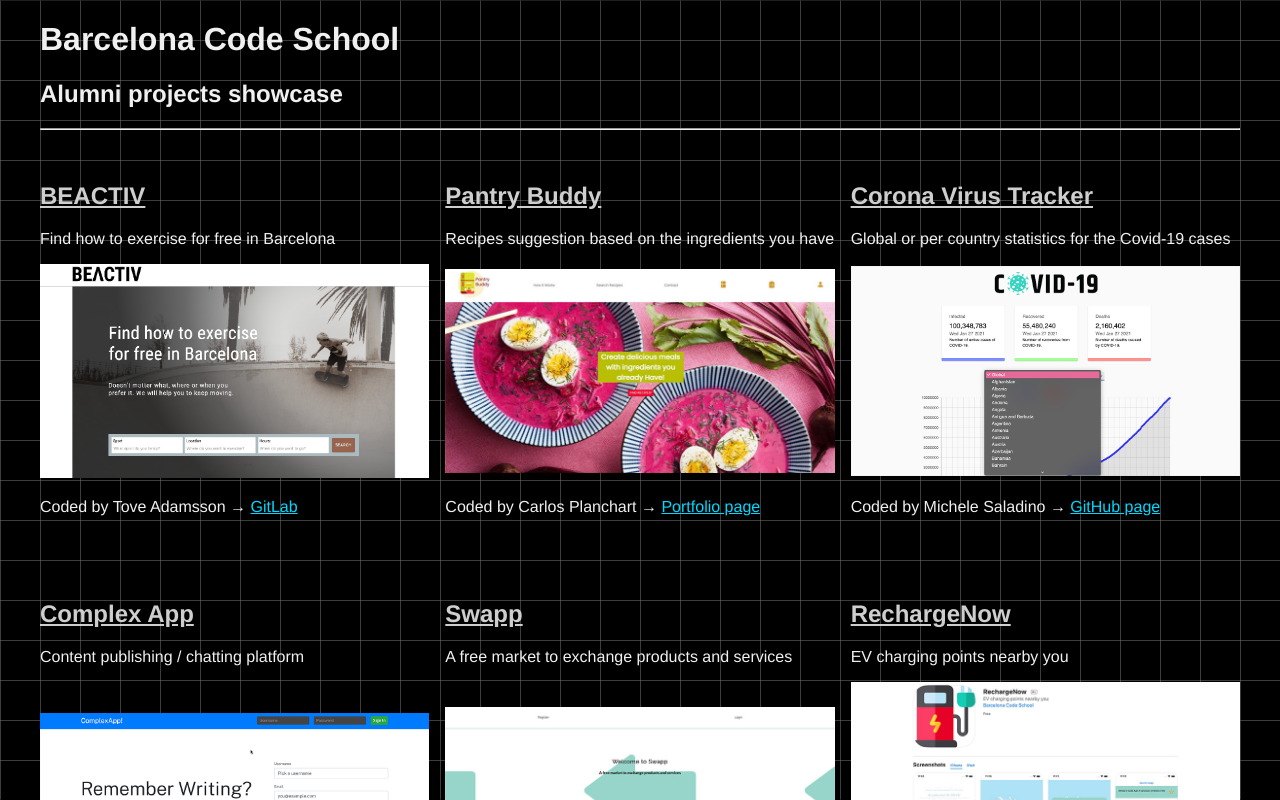
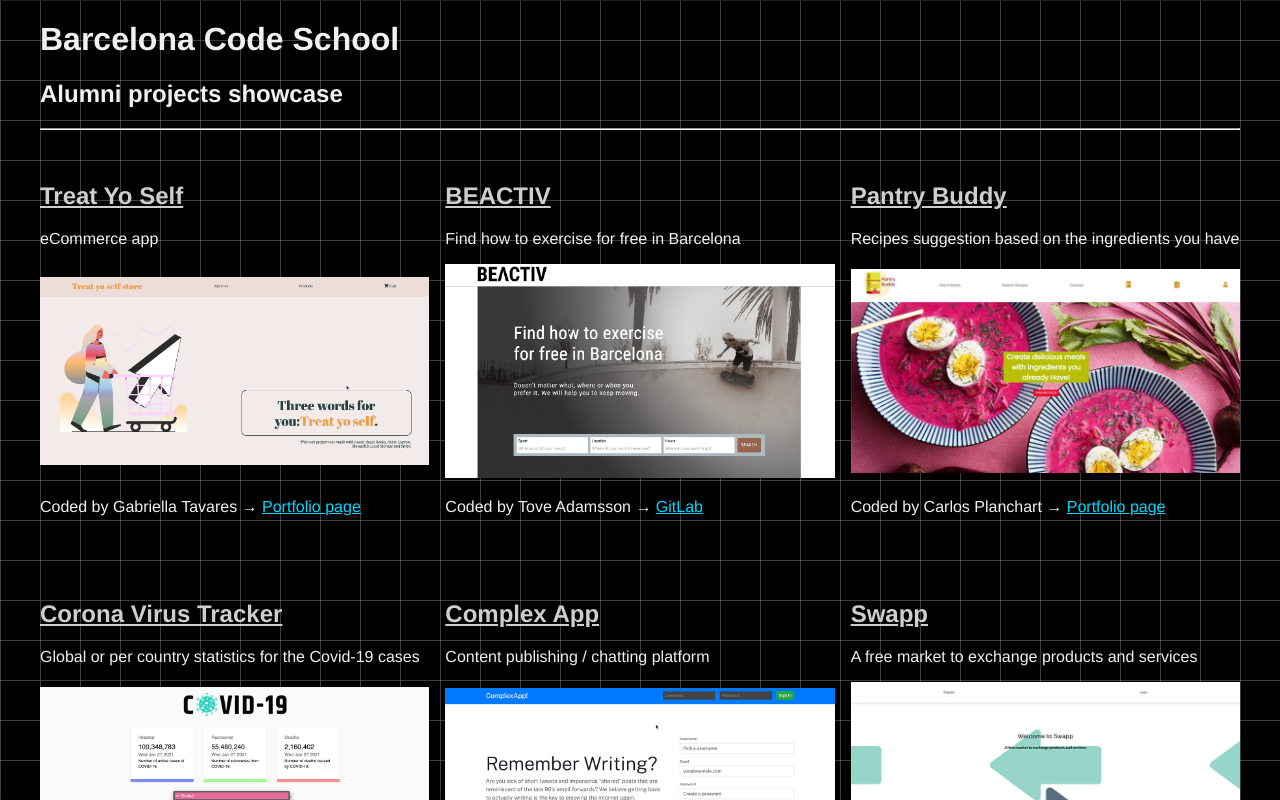
Before and after one commit to gk3000/students_projects_showcase, a React (Create React App) app: page / in a window 1280 px wide. Shown: the top 800 px of the page. Built offline with nearby package versions, Linux system fonts and the light colour scheme.

Commit message:
gabriella

```diff
--- a/src/App.js
+++ b/src/App.js
@@ -26,6 +26,8 @@
 import Corona from './pics/michele_corona.png'
 import ComplexApp from './pics/complex-app.png'
 import BEACTIV from './pics/beaktiv.jpg'
+import treatyoself from './pics/treatyoself.png'
+
 
 export default function App() {
   return (
@@ -36,6 +38,19 @@
 
 
     <Grid className={'grid'} columns={"3"}>
+
+ <section className='project'>
+    <div>
+    <h1><a href='http://157.230.23.136' target='_blank' rel="noopener noreferrer">Treat Yo Self</a></h1>
+    <p>eCommerce app</p>
+    </div>
+    <a href='http://157.230.23.136' target='_blank' rel="noopener noreferrer">
+    <img src={treatyoself} alt='Treat Yo Self eCommerce app' />
+    </a>
+    <p>Coded by Gabriella Tavares → <a href='http://gabriellatavares.surge.sh' target='_blank' rel="noopener noreferrer">Portfolio page</a>
+    </p>
+    </section>
+
 
     <section className='project'>
     <div>
```
Also changed, not shown: src/pics/treatyoself.png (added).
